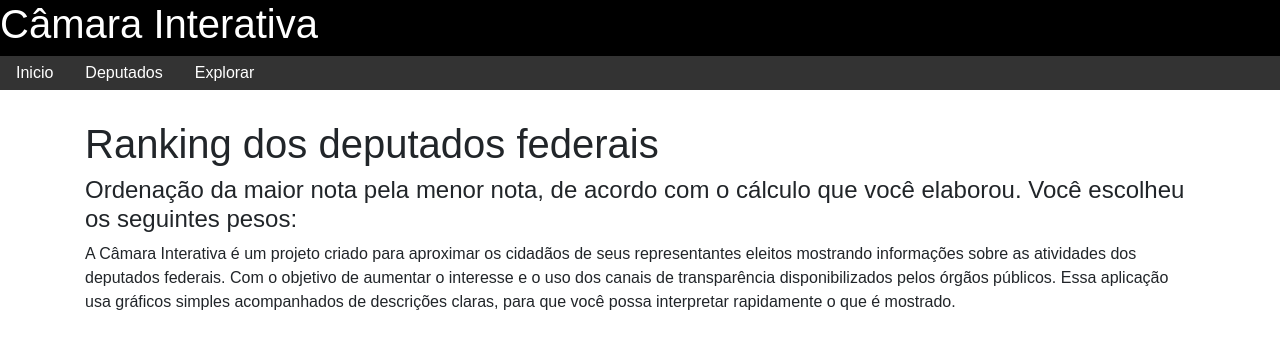
After one commit to MarcosJM/mvc-painel, a Flask app: page /explorar/avaliacao/ranking in a window 1280 px wide. The commit adds this page. Shown: the top 349 px of the page. Run offline with Flask 2, Linux system fonts and the light colour scheme; some libraries are stand-ins or nearby versions.

Commit message:
Pages Avaliation and Ranking

```diff
--- a/app/controllers/main.py
+++ b/app/controllers/main.py
@@ -23,6 +23,14 @@ class Main:
         @app.route("/explorar/deputados")
         def exploreDeputados():
             return render_template("deputados.html")
+
+        @app.route("/explorar/avaliacao")
+        def exploreAvaliation():
+            return render_template("avaliacao.html")
+
+        @app.route("/explorar/avaliacao/ranking")
+        def exploreRanking():
+            return render_template("ranking.html")
 
         @app.route("/explorar/deputados/deputado", methods=['GET', 'POST'])
         def deputadoPersonalInfo():
--- a/app/static/css/avaliacao.css
+++ b/app/static/css/avaliacao.css
@@ -16,3 +16,7 @@
 {
   margin-top: 5px;
 }
+
+.text-left {
+  text-align: center !important;
+}
--- a/app/static/js/selection.js
+++ b/app/static/js/selection.js
@@ -1,4 +1,4 @@
-$(document).ready(function(){
+$(document).ready(function() {
   $('#anchor-camara-page').click(
     function()
     {
@@ -14,7 +14,7 @@ $(document).ready(function(){
   $('#anchor-comparison-page').click(
     function()
     {
-      window.location.assign('/explorar/camara');
+      window.location.assign('/explorar/avaliacao');
     }
   );
 });
--- /dev/null
+++ b/app/templates/ranking.html
@@ -0,0 +1,35 @@
+{% extends "base.html" %}
+{% block headblock %}
+  <title>Ranking</title>
+  <link rel="stylesheet" href="{{ url_for('static', filename='css/home.css') }}">
+  <script type="text/javascript" src= "{{ url_for('static', filename='js/home.js') }}"></script>
+{% endblock %}
+{% block content %}
+  <div id='main-div' class="main-div">
+    <div class="container">
+      <div class="row">
+        <div class="container">
+          <div class="row">
+            <div class="col-sm-12">
+              <h1>Ranking dos deputados federais</h1>
+              <h4>Ordenação da maior nota pela menor nota, de acordo com o cálculo que você elaborou. Você escolheu
+              os seguintes pesos: </h4>
+            </div>
+          </div>
+        </div>
+        <div class="container">
+          <div class="row">
+            <div class="col-sm-12">
+              A Câmara Interativa é um projeto criado para aproximar os cidadãos de seus representantes
+              eleitos mostrando informações sobre as atividades dos deputados federais. Com o objetivo de
+              aumentar o interesse e o uso dos canais de transparência disponibilizados pelos órgãos
+              públicos. Essa aplicação usa
+              gráficos simples acompanhados de descrições claras, para que você possa interpretar
+              rapidamente o que é mostrado.
+            </div>
+          </div>
+        </div>
+      </div>
+    </div>
+  </div>
+{% endblock %}
--- a/app/templates/selectionPage.html
+++ b/app/templates/selectionPage.html
@@ -1,6 +1,7 @@
 {% extends "base.html" %}
 {% block headblock %}
   <link rel="stylesheet" href="{{ url_for('static', filename='css/selection.css') }}">
+  <title>Explorar</title>
   <script type="text/javascript" src= "{{ url_for('static', filename='js/selection.js') }}"></script>
 {% endblock %}
 {% block content %}
@@ -39,8 +40,8 @@
         </div>
         <div class="col-sm-3">
           <div class="analysis-selection" id="anchor-comparison-page">
-            <i class="glyphicon fas fa-users fa-4x"></i>
-            <p class="box-label">Comparar</p>
+            <i class="glyphicon fas fa-trophy fa-4x"></i>
+            <p class="box-label">Cálculo Interativo da Nota</p>
           </div>
         </div>
       </div>
```
Also changed, not shown: app/static/js/avaliacao.js (+6 -1 lines), app/templates/avaliacao.html (+6 -3 lines), app/templates/home.html (+14 -3 lines).
